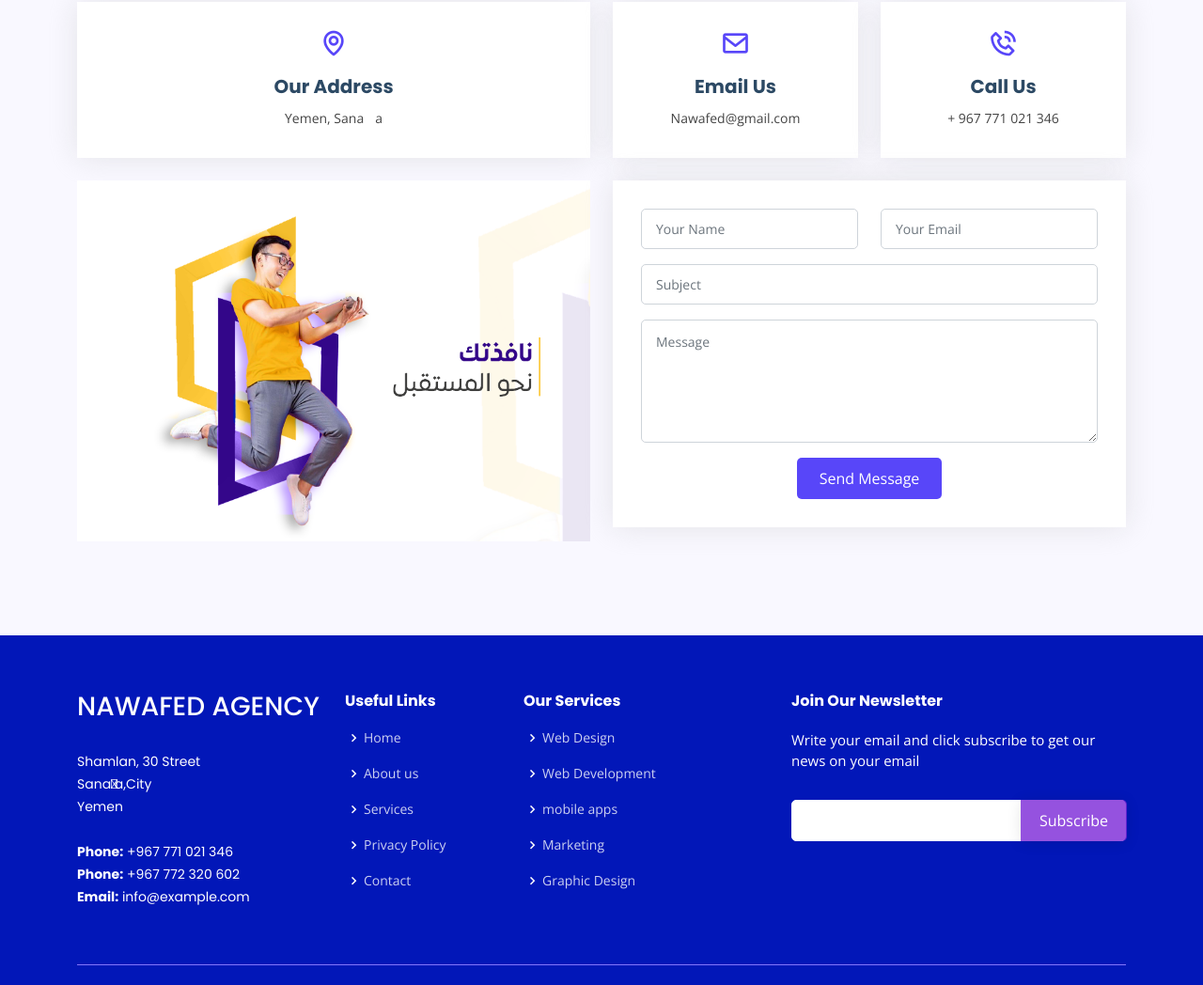
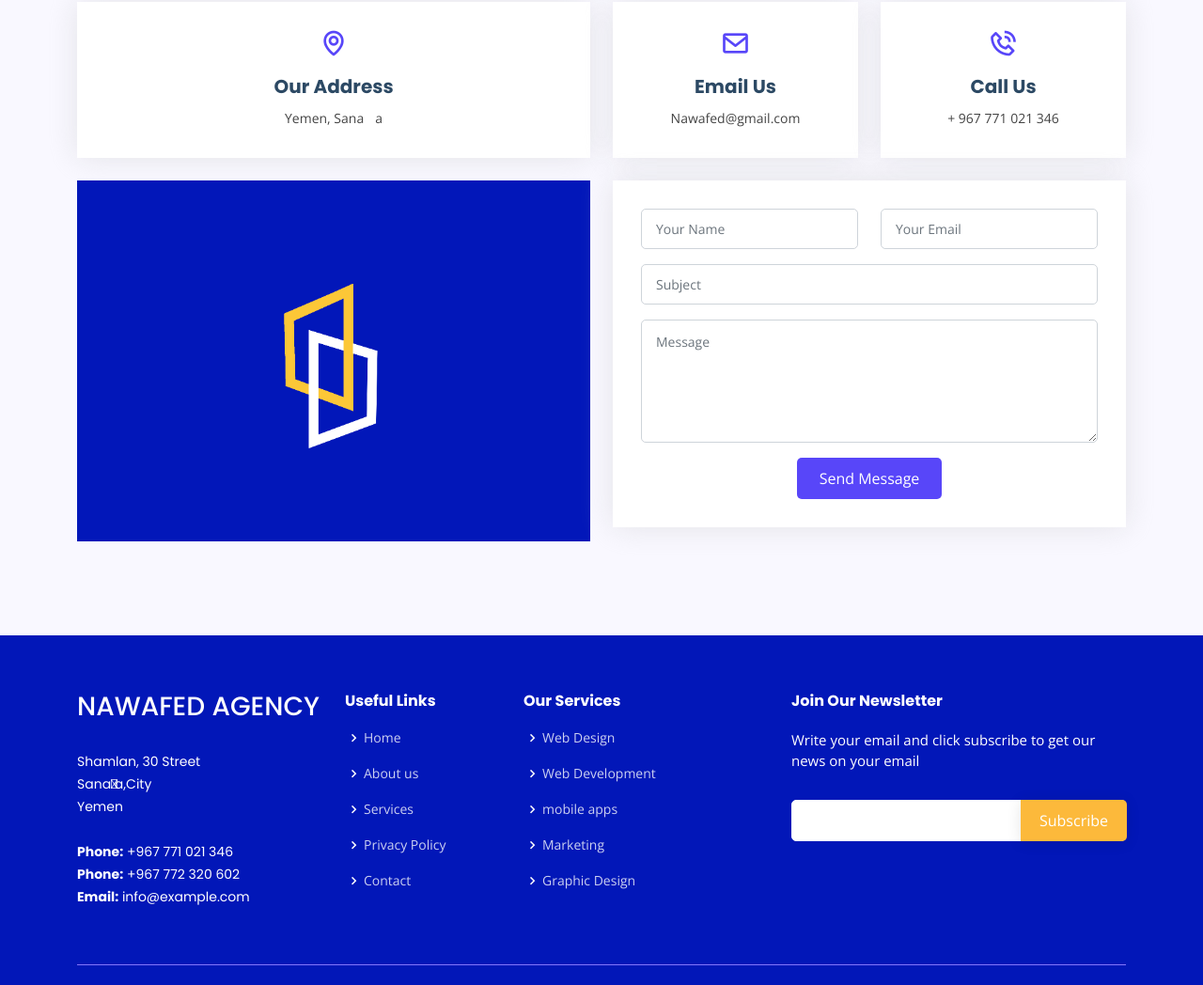
Before and after one commit to khaldoonAlmashwli/nawafed, a plain HTML site: page index.html in a window 1280 px wide. Shown: the part 4085-5133 px from the top of the page at 94% size. Drawn offline with nearby package versions, Linux system fonts and the light colour scheme.

Commit message:
add foto nawafed

```diff
--- a/assets/css/style.css
+++ b/assets/css/style.css
@@ -1668,7 +1668,8 @@ section {
   background: none;
   font-size: 16px;
   padding: 0 20px;
-  background: rgba(123, 39, 216, 0.8);
+  /* background: rgba(123, 39, 216, 0.8); */
+  background: #fcb93b;
   color: #fff;
   transition: 0.3s;
   border-radius: 0 5px 5px 0;
--- a/index.html
+++ b/index.html
@@ -375,7 +375,7 @@
         <div class="row">
 
           <div class="col-lg-6 ">
-            <img class="mb-4 mb-lg-0" src="assets/img/about_nawafed.png" frameborder="0" style="border:0; width: 100%; height: 384px;" allowfullscreen></iframe>
+            <img class="mb-4 mb-lg-0" src="assets/img/shows.png" frameborder="0" style="border:0; width: 100%; height: 384px;" allowfullscreen></iframe>
           </div>
 
           <div class="col-lg-6">
@@ -402,6 +402,14 @@
               <div class="text-center"><button type="submit">Send Message</button></div>
             </form>
           </div>
+
+          <!-- <div class="col-lg-6 ">
+            <img class="mb-4 mb-lg-0" src="assets/img/about_nawafed.png" frameborder="0" style="border:0; width: 100%; height: 384px;" allowfullscreen></iframe>
+          </div> -->
+
+
+
+
 
         </div>
 
```
Also changed, not shown: assets/img/shows.png (added).
